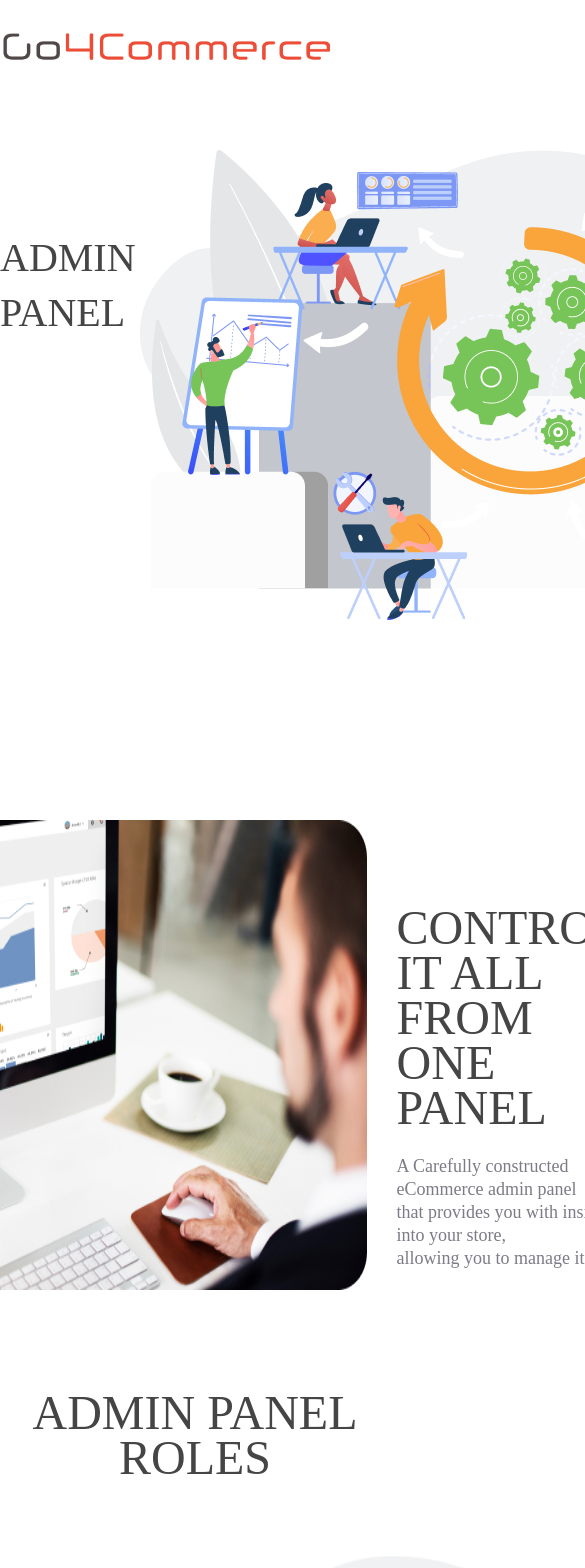
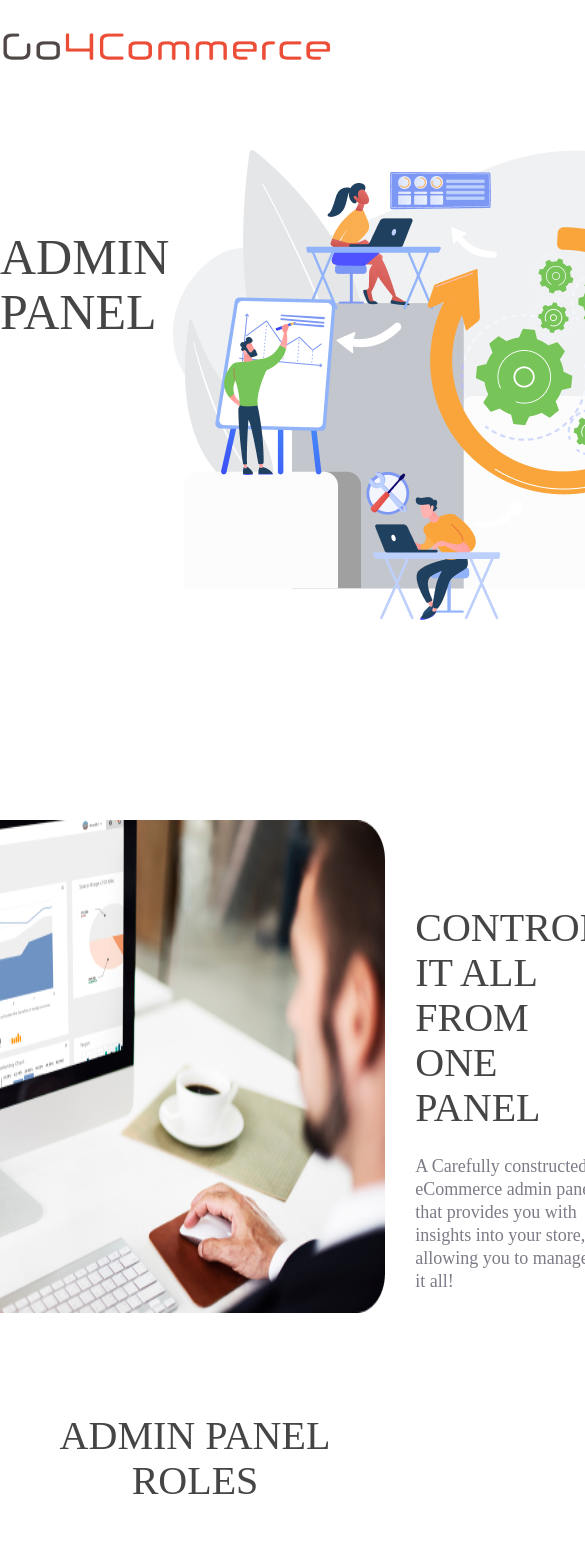
Before and after one commit to Bushman22/Go4Commerce, a SvelteKit app: page /admin in a window 390 px wide. Shown: the top 1568 px of the page, 585 px wide, since content can reach past the window. Built offline with nearby package versions, Linux system fonts and the light colour scheme.

Commit message:
edited front

```diff
--- a/static/style.css
+++ b/static/style.css
@@ -204,11 +204,14 @@ a {
 @media(max-width: 768px) {
 
     h1{
+        font-size: 50px;
+    }
+    h2{
         font-size: 40px;
     }
 
     .footer{
-        width:110%;
+        width:100%;
         background-color:lightgray;
     }
 
```
